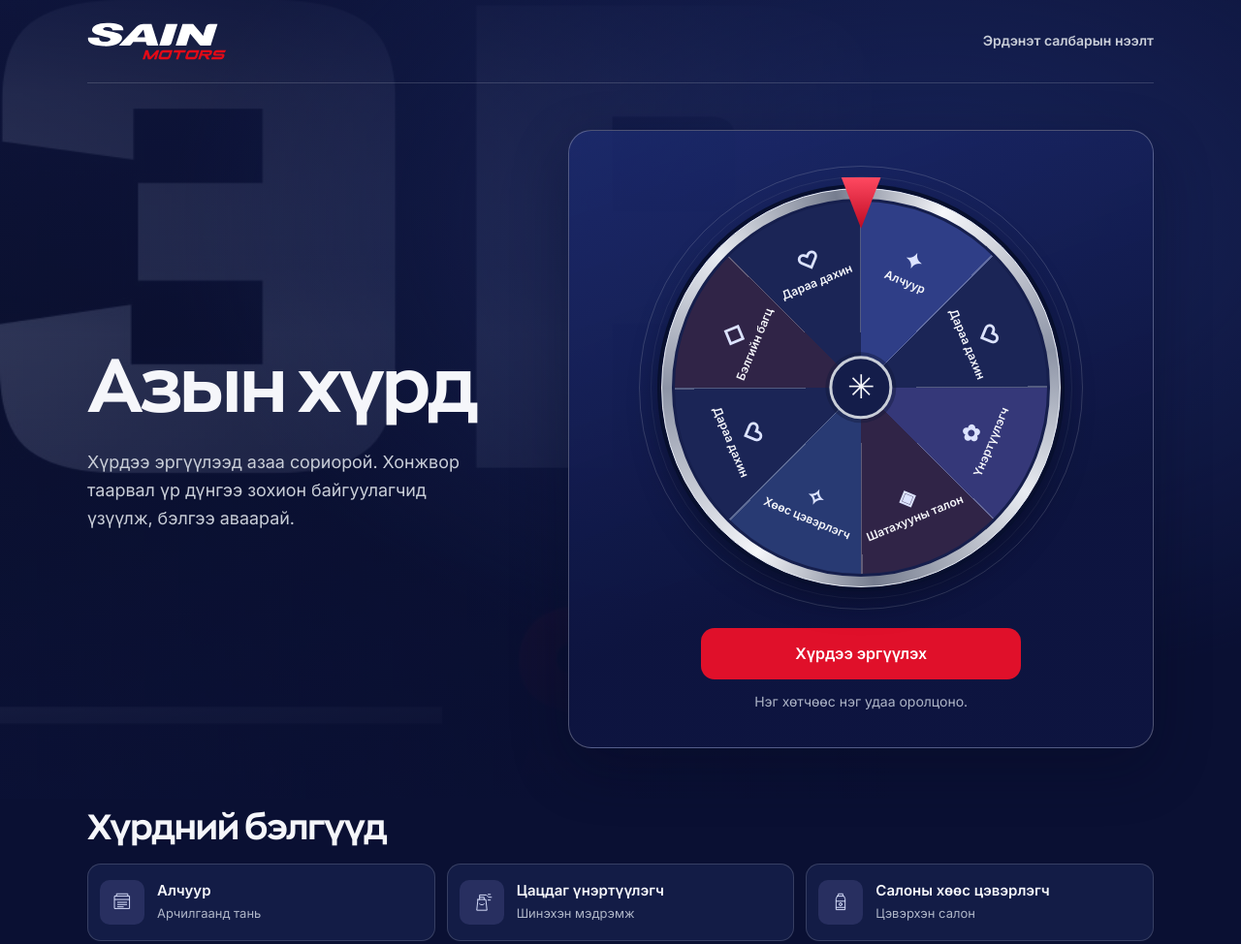
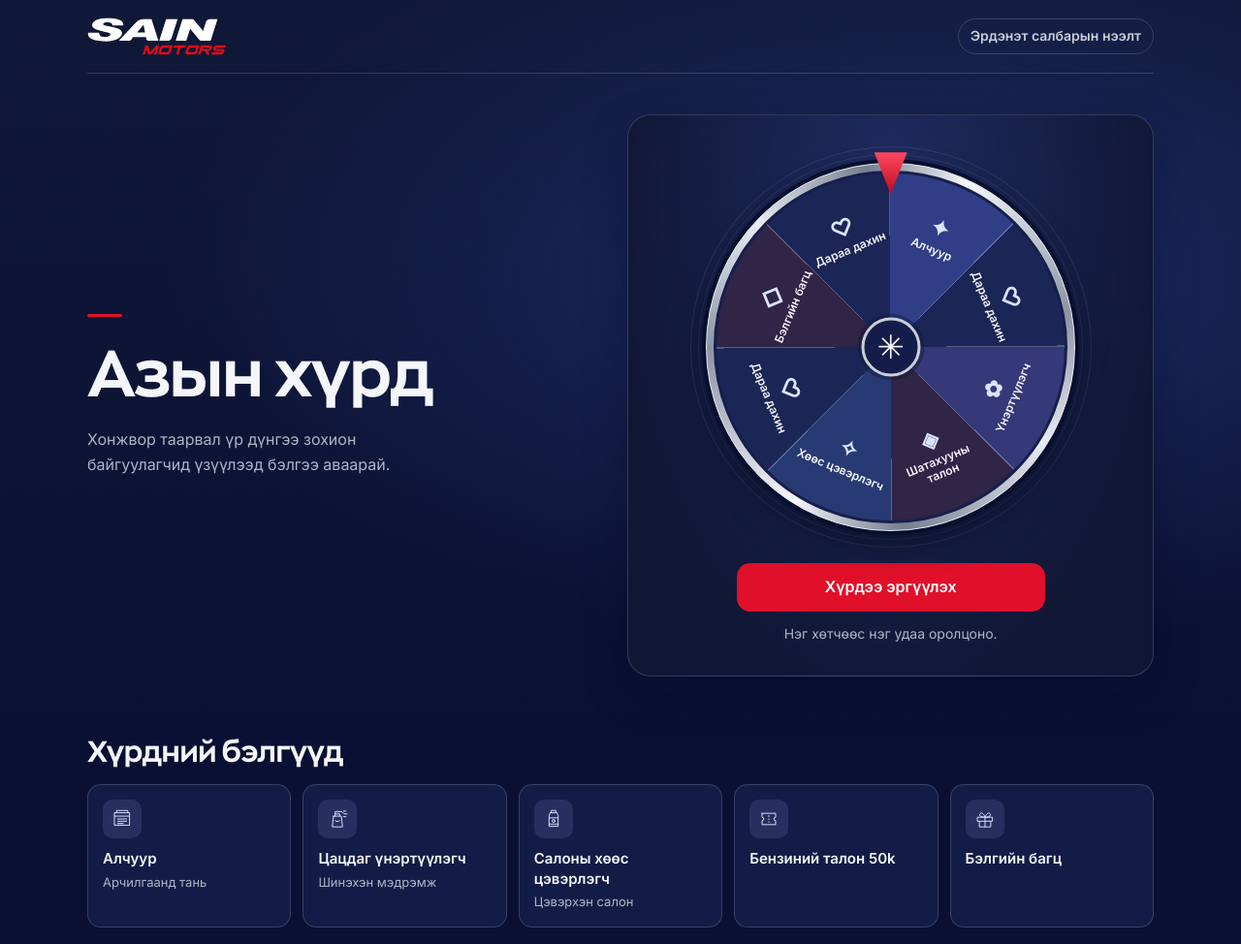
Before and after one commit to enkhireedui4-cpu/Spin, a website: page index.html in a window 1280 px wide. Shown: the top 974 px of the page at 97% size. Drawn offline with Linux system fonts and the light colour scheme.

Commit message:
Refine spin page typography and layout

```diff
--- a/index.html
+++ b/index.html
@@ -19,7 +19,7 @@
     <section class="hero">
       <div class="hero-copy">
         <h1>Азын хүрд</h1>
-        <p class="lede">Хүрдээ эргүүлээд азаа сориорой. Хонжвор таарвал үр дүнгээ зохион байгуулагчид үзүүлж, бэлгээ аваарай.</p>
+        <p class="lede">Хонжвор таарвал үр дүнгээ зохион байгуулагчид үзүүлээд бэлгээ аваарай.</p>
       </div>
       <div class="game">
         <div class="wheel-stage" aria-label="Азын хүрдний хэсэг">
--- a/style.css
+++ b/style.css
@@ -47,24 +47,9 @@ iframe#nl-badge-frame { display: none !important; }
 .page-shell { overflow: clip; }
 
 .hero-shell {
-  position: relative;
-  isolation: isolate;
   background:
-    radial-gradient(ellipse at 75% 28%, #233376 0%, transparent 58%),
-    linear-gradient(155deg, #121a45, var(--night) 72%);
-}
-
-.hero-shell::before {
-  position: absolute;
-  z-index: -1;
-  inset: 0;
-  background:
-    linear-gradient(90deg, #0a10337a, var(--night) 72%),
-    linear-gradient(0deg, var(--night), #0a103320 58%, #0a1033cc),
-    url("assets/erdenet-showroom.jpg") left 42% / cover no-repeat;
-  opacity: 0.42;
-  pointer-events: none;
-  content: "";
+    radial-gradient(ellipse at 75% 38%, #1d2b64, transparent 58%),
+    linear-gradient(180deg, #101837, var(--night));
 }
 
 .header, .hero, .prizes, footer {
@@ -73,7 +58,7 @@ iframe#nl-badge-frame { display: none !important; }
 }
 
 .header {
-  min-height: 86px;
+  min-height: 76px;
   display: flex;
   align-items: center;
   justify-content: space-between;
@@ -85,6 +70,9 @@ iframe#nl-badge-frame { display: none !important; }
 .wordmark img, footer img { display: block; height: auto; }
 
 .header-note {
+  padding: 0.375rem 0.75rem;
+  border: 1px solid var(--line);
+  border-radius: 999px;
   color: var(--chrome);
   font-size: 0.875rem;
   font-weight: 600;
@@ -93,47 +81,61 @@ iframe#nl-badge-frame { display: none !important; }
 
 .hero {
   display: grid;
-  grid-template-columns: minmax(0, 0.82fr) minmax(0, 1.18fr);
+  grid-template-columns: minmax(0, 1fr) minmax(0, 1.1fr);
   align-items: center;
-  gap: clamp(30px, 6vw, 88px);
-  padding-block: 48px 52px;
+  gap: clamp(24px, 5vw, 80px);
+  padding-block: 42px 54px;
 }
 
-.hero-copy { max-width: 440px; }
+.hero-copy::before {
+  display: block;
+  width: 36px;
+  height: 3px;
+  margin-bottom: clamp(14px, 2vw, 24px);
+  border-radius: 999px;
+  background: var(--red);
+  content: "";
+}
 
 h1, h2 {
   margin: 0;
   font-family: var(--display);
   font-weight: 700;
-  line-height: 1.12;
-  letter-spacing: -0.04em;
+  line-height: 1.1;
+  letter-spacing: -0.025em;
 }
 
-h1 { font-size: clamp(3.5rem, 6vw, 5.75rem); }
+h1 {
+  font-size: clamp(2.875rem, 5.2vw, 4.5rem);
+  white-space: nowrap;
+}
 
 .lede {
-  margin: 1.25rem 0 0;
-  max-width: 35ch;
-  color: var(--chrome);
-  font-size: clamp(1rem, 1.4vw, 1.125rem);
+  max-width: 37ch;
+  margin: 1rem 0 0;
+  color: var(--muted);
+  font-size: 1rem;
+  line-height: 1.65;
 }
 
 .game {
   display: grid;
   justify-items: center;
   min-width: 0;
-  padding: clamp(16px, 3vw, 36px);
-  background: linear-gradient(160deg, #1c2a6ed9, #0e1540f5 65%);
-  border: 1px solid #c9ced857;
+  padding: clamp(18px, 2.6vw, 32px);
+  background:
+    radial-gradient(ellipse at 50% 15%, #1f2c61, transparent 75%),
+    #101735;
+  border: 1px solid #c9ced830;
   border-radius: 24px;
-  box-shadow: 0 20px 58px #05092255;
+  box-shadow: 0 18px 45px #04081f4d;
 }
 
 .wheel-stage {
   position: relative;
   display: grid;
   place-items: center;
-  width: min(100%, 458px);
+  width: min(100%, 414px);
   aspect-ratio: 1;
 }
 
@@ -144,14 +146,14 @@ h1 { font-size: clamp(3.5rem, 6vw, 5.75rem); }
   pointer-events: none;
 }
 
-.orbit-outer { inset: 0; }
-.orbit-inner { inset: 2.5%; border-color: #c9ced817; }
-.wheel-wrap { position: relative; width: 90%; aspect-ratio: 1; }
+.orbit-outer { inset: 0; border-color: #c9ced81d; }
+.orbit-inner { inset: 2%; border-color: #c9ced818; }
+.wheel-wrap { position: relative; width: 92%; aspect-ratio: 1; }
 
 .wheel-rim {
   position: absolute;
   inset: 0;
-  padding: clamp(5px, 1.2vw, 10px);
+  padding: clamp(4px, 0.65vw, 7px);
   border: 1px solid #e7ebf4;
   border-radius: 50%;
   background: conic-gradient(
@@ -190,8 +192,8 @@ h1 { font-size: clamp(3.5rem, 6vw, 5.75rem); }
   z-index: 3;
   top: -2.7%;
   left: 50%;
-  width: clamp(28px, 3.2vw, 42px);
-  height: clamp(36px, 4.2vw, 53px);
+  width: clamp(25px, 3vw, 34px);
+  height: clamp(31px, 3.6vw, 43px);
   transform: translateX(-50%);
   clip-path: polygon(0 0, 100% 0, 50% 100%);
   background: linear-gradient(#ff4961, #be0a22);
@@ -243,9 +245,9 @@ h1 { font-size: clamp(3.5rem, 6vw, 5.75rem); }
 }
 
 .spin-button {
-  width: min(100%, 330px);
-  min-height: 53px;
-  margin-top: 19px;
+  width: min(100%, 318px);
+  min-height: 50px;
+  margin-top: 16px;
   padding: 0.75rem 1.25rem;
   border: 0;
   border-radius: 14px;
@@ -275,21 +277,22 @@ h1 { font-size: clamp(3.5rem, 6vw, 5.75rem); }
 }
 .error:empty { display: none; }
 
-.prizes { padding-block: 10px 48px; }
-.prizes h2 { margin: 0 0 1rem; font-size: clamp(1.625rem, 3vw, 2.25rem); }
+.prizes { padding-block: 8px 48px; }
+.prizes h2 { margin: 0 0 1rem; font-size: clamp(1.5rem, 2.5vw, 1.875rem); }
 
 .prize-list {
   display: grid;
-  grid-template-columns: repeat(3, minmax(0, 1fr));
+  grid-template-columns: repeat(5, minmax(0, 1fr));
   gap: 12px;
 }
 
 .prize-item {
   display: flex;
-  align-items: center;
-  gap: 13px;
+  flex-direction: column;
+  align-items: flex-start;
+  gap: 11px;
   min-height: 80px;
-  padding: 12px;
+  padding: 15px;
   border: 1px solid var(--line);
   border-radius: 14px;
   background: #131c46;
@@ -299,8 +302,8 @@ h1 { font-size: clamp(3.5rem, 6vw, 5.75rem); }
   display: grid;
   place-items: center;
   flex: none;
-  width: 46px;
-  height: 46px;
+  width: 40px;
+  height: 40px;
   border-radius: 10px;
   background: #282f60;
   color: #dce3ff;
@@ -370,18 +373,20 @@ footer {
 .result-card p { color: var(--chrome); }
 .result-button { color: var(--chrome); font-size: 0.875rem; }
 
-@media (max-width: 780px) {
+@media (max-width: 850px) {
   .header, .hero, .prizes, footer { width: min(540px, calc(100% - 32px)); }
   .header { min-height: 66px; }
   .wordmark img { width: 118px; }
-  .hero { grid-template-columns: 1fr; gap: 22px; padding-block: 25px 28px; }
+  .hero { grid-template-columns: 1fr; gap: 22px; padding-block: 28px 32px; }
   .hero-copy { margin-inline: auto; text-align: center; }
-  h1 { font-size: clamp(2.65rem, 10vw, 3.75rem); }
-  .lede { margin: 0.55rem auto 0; line-height: 1.5; }
+  .hero-copy::before { margin-inline: auto; width: 28px; }
+  h1 { font-size: clamp(2.375rem, 10vw, 3.375rem); }
+  .lede { margin: 0.625rem auto 0; line-height: 1.5; }
   .game { padding: 15px 14px 16px; }
   .wheel-stage { width: min(100%, 352px); }
   .spin-button { width: min(100%, 330px); margin-top: 13px; }
   .prize-list { grid-template-columns: repeat(2, minmax(0, 1fr)); }
+  .prize-item { flex-direction: row; align-items: center; }
 }
 
 @media (max-width: 440px) {
```
